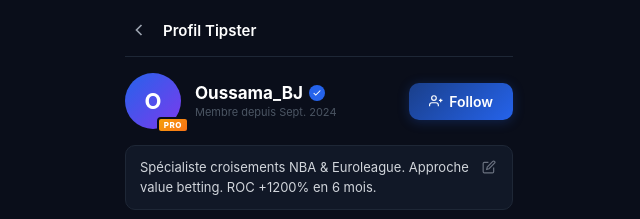
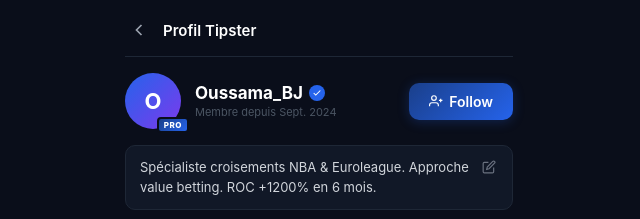
Before and after one commit to ludovicadel-png/bankroll, a plain HTML site: page index.html in a window 1280 px wide. Shown: the top 219 px of the page, 321-961 px from the left. Drawn offline with Linux system fonts and the light colour scheme.

Commit message:
change PRO badge color to blue
Co-Authored-By: Claude Opus 4.6 <noreply@anthropic.com>

```diff
--- a/index.html
+++ b/index.html
@@ -64,7 +64,7 @@
   .avatar-badge {
     position: absolute;
     bottom: -4px; right: -8px;
-    background: linear-gradient(135deg, #f59e0b, #f97316);
+    background: linear-gradient(135deg, #1a3f8a, #2563eb);
     border: 2px solid #0a0e1a;
     border-radius: 4px;
     padding: 1px 5px;
```
